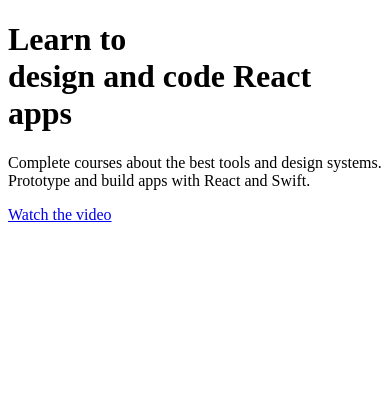
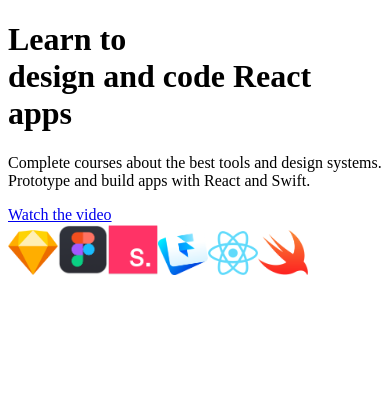
Before and after one commit to daeshawnballard/first-react-app, a Gatsby site: page / in a window 390 px wide. Built offline with nearby package versions, Linux system fonts and the light colour scheme; Gatsby itself is replaced by a stand-in of ours.

Commit message:
deleted viewbow from svg animation to fix error, added logos and make them responsive with css grid.

```diff
--- a/src/layouts/index.css
+++ b/src/layouts/index.css
@@ -96,3 +96,17 @@
   bottom: 0;
   left: 0;
 }
+
+.Hero .Logos {
+  display: grid;
+  grid-template-columns: repeat(6, 1fr);
+  grid-gap: 40px;
+  margin: 100px 0;
+  justify-items: center;
+}
+
+@media (max-width: 640px) {
+  .Hero .Logos{
+    grid-template-columns: repeat(3, 1fr)
+  }
+}
--- a/src/pages/index.js
+++ b/src/pages/index.js
@@ -8,7 +8,15 @@
         <h1>Learn to <br /> design and code React apps</h1>
         <p>Complete courses about the best tools and design systems. Prototype and build apps with React and Swift.</p>
         <Link to="/page-2/">Watch the video</Link>
-        <svg width="100%" height="172" viewBox="0 0 2560 172" fill="none" xmlns="http://www.w3.org/2000/svg">
+        <div className="Logos">
+          <img src={require('../images/logo-sketch.png')} width="50" />
+          <img src={require('../images/logo-figma.png')} width="50" />
+          <img src={require('../images/logo-studio.png')} width="50" />
+          <img src={require('../images/logo-framer.png')} width="50" />
+          <img src={require('../images/logo-react.png')} width="50" />
+          <img src={require('../images/logo-swift.png')} width="50" />
+        </div>
+        <svg width="100%" height="172" fill="none" xmlns="http://www.w3.org/2000/svg">
         <path fill="white">
           <animate repeatCount="indefinite"
           fill="freeze" attributeName="d" dur="10s"
```
